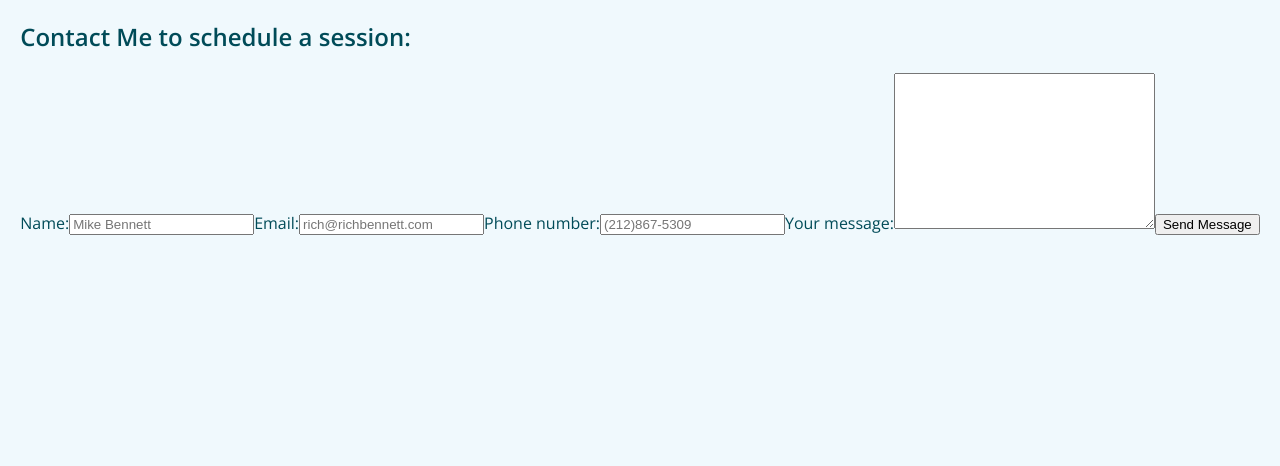
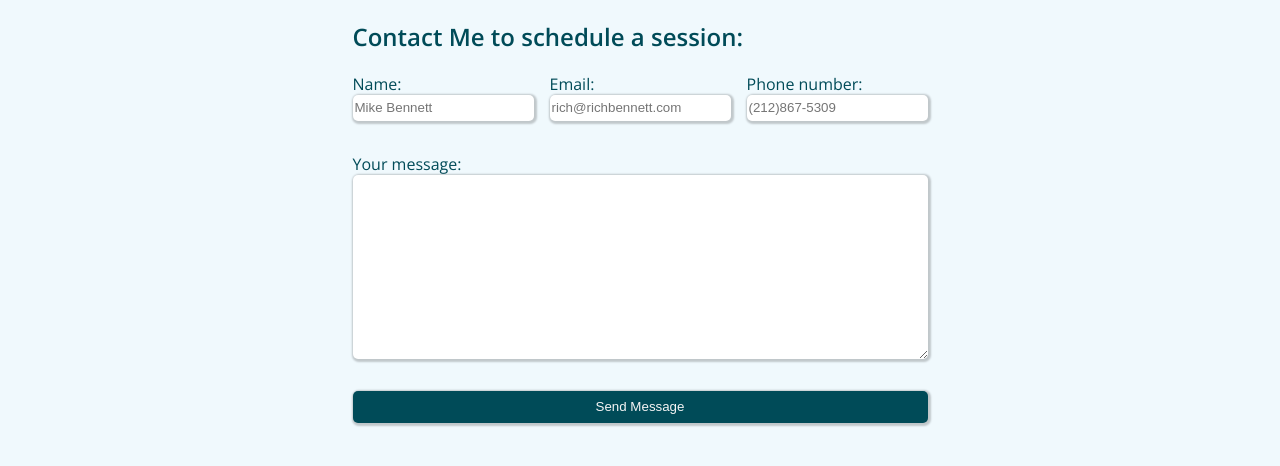
Before and after one commit to mvbennett/richbennett, a Next.js app: page /testForm in a window 1280 px wide. Shown: the top 466 px of the page. Built offline with nearby package versions, Linux system fonts and the light colour scheme; a web font is replaced by a local one.

Commit message:
made the form slightly better

```diff
--- a/components/Form.tsx
+++ b/components/Form.tsx
@@ -68,6 +68,7 @@ const Form = () => {
         Contact Me to schedule a session:
       </h2>
       <form onSubmit={handleSubmit}>
+        <div className="row">
           <label htmlFor="name">
             Name:
             <input type="text" name="name" placeholder="Mike Bennett" onChange={handleChange} />
@@ -80,11 +81,14 @@ const Form = () => {
             Phone number:
             <input type="text" name="phone" placeholder="(212)867-5309" onChange={handleChange} />
           </label>
+        </div>
+        <div className="row">
           <label htmlFor="message">
             Your message:
             <textarea name="message" id="message" cols={30} rows={10} onChange={handleChange} ></textarea>
           </label>
-        <button>
+        </div>
+        <button className="send-btn">
           Send Message
         </button>
       </form>
--- a/styles/globals.css
+++ b/styles/globals.css
@@ -424,6 +424,48 @@ a {
   text-decoration: underline;
 }
 
+form {
+  display: flex;
+  flex-direction: column;
+  gap: 32px;
+}
+
+.row {
+  display: flex;
+  justify-content: center;
+  gap: 16px;
+  align-items: center;
+}
+
+label {
+  flex-grow: 1;
+  display: flex;
+  flex-direction: column;
+}
+
+input {
+  height: 24px;
+  border-radius: 5px;
+  border: none;
+  box-shadow: 1px 1px 2px 2px rgba(0,0,0,0.2);
+}
+
+textarea {
+  border: none;
+  border-radius: 5px;
+  box-shadow: 1px 1px 2px 2px rgba(0,0,0,0.2);
+  font-size: 16px;
+}
+
+.send-btn {
+  color: whitesmoke;
+  background-color: #004B58;
+  height: 32px;
+  border-radius: 5px;
+  border: none;
+  box-shadow: 1px 1px 2px 2px rgba(0,0,0,0.2);
+}
+
 @media screen and (max-width: 500px) {
   .bio-card {
     flex-direction: column;
```
Lines whose indentation alone changed are shown as unchanged.
